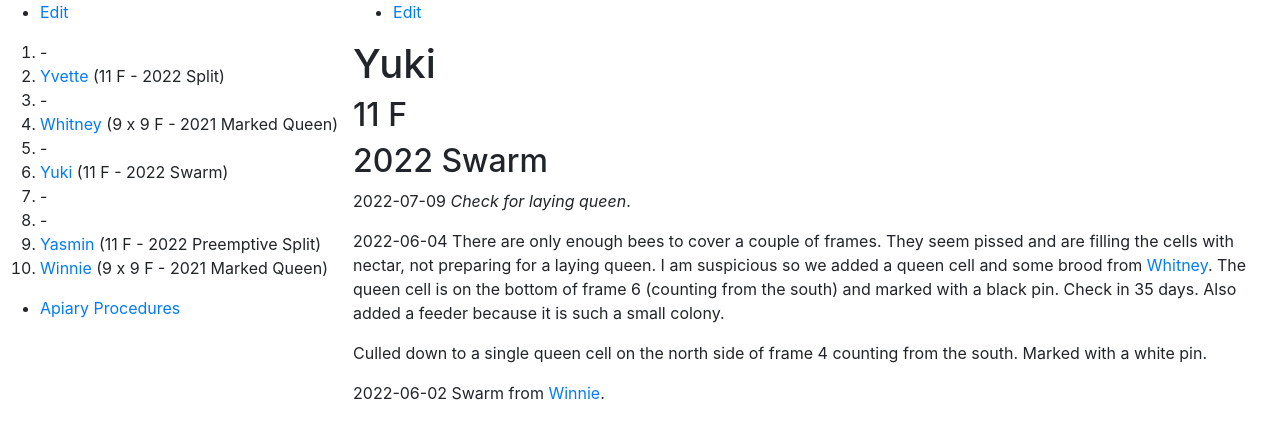
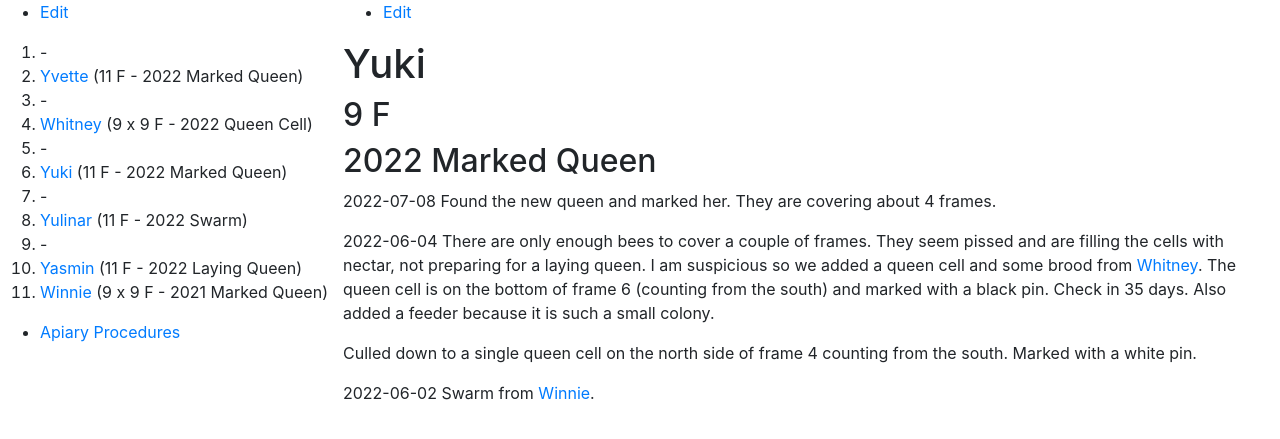
Before and after one commit to joejcollins/rhapsody-angel, a Jekyll site: the page built from queens/2022-yuki.md, in a window 1280 px wide. Shown: the top 439 px of the page. Built offline with Jekyll 4.4.1, drawn with Linux system fonts in a browser that asks for light colours; our own code applies the rules of GitHub Pages for plain Markdown files.

Commit message:
Inspection and swarm

```diff
--- a/_includes/apiary.md
+++ b/_includes/apiary.md
@@ -1,14 +1,15 @@
 * [Edit](https://github.com/joejcollins/rhapsody-angel/edit/master/_includes/apiary.md)
 
 1. -
-1. [Yvette]({{ site.baseurl }}/queens/2022-yvette.html) (11 F - 2022 Split)
+1. [Yvette]({{ site.baseurl }}/queens/2022-yvette.html) (11 F - 2022 Marked Queen)
 1. -
-1. [Whitney]({{ site.baseurl }}/queens/2021-whitney.html) (9 x 9 F - 2021 Marked Queen)
+1. [Whitney]({{ site.baseurl }}/queens/2021-whitney.html) (9 x 9 F - 2022 Queen Cell)
 1. -
-1. [Yuki]({{ site.baseurl }}/queens/2022-yuki.html) (11 F - 2022 Swarm)
+1. [Yuki]({{ site.baseurl }}/queens/2022-yuki.html) (11 F - 2022 Marked Queen)
 1. -
+1. [Yulinar]({{ site.baseurl }}/queens/2022-yulinar.html) (11 F - 2022 Swarm)
 1. -
-1. [Yasmin]({{ site.baseurl }}/queens/2022-yasmin.html) (11 F - 2022 Preemptive Split)
+1. [Yasmin]({{ site.baseurl }}/queens/2022-yasmin.html) (11 F - 2022 Laying Queen)
 1. [Winnie]({{ site.baseurl }}/queens/2021-winnie.html) (9 x 9 F - 2021 Marked Queen)
 
 * [Apiary Procedures](https://github.com/joejcollins/rhapsody-angel/raw/master/book/00Book.pdf)
--- a/queens/2022-yuki.md
+++ b/queens/2022-yuki.md
@@ -1,10 +1,10 @@
 # Yuki
 
-## 11 F
+## 9 F
 
-## 2022 Swarm
+## 2022 Marked Queen
 
-2022-07-09 *Check for laying queen*.
+2022-07-08 Found the new queen and marked her.  They are covering about 4 frames.
 
 2022-06-04 There are only enough bees to cover a couple of frames.  They seem pissed and are filling the cells with nectar, not preparing for a laying queen.  I am suspicious so we added a queen cell and some brood from [Whitney]({{ site.baseurl }}/queens/2021-whitney.html).  The queen cell is on the bottom of frame 6 (counting from the south) and marked with a black pin.  Check in 35 days.  Also added a feeder because it is such a small colony.
 
```
Also changed, not shown: queens/2021-whitney.md (+3 -1 lines), queens/2022-yulinar.md (added, +7 -0 lines), queens/2022-yvette.md (+2 -2 lines).
